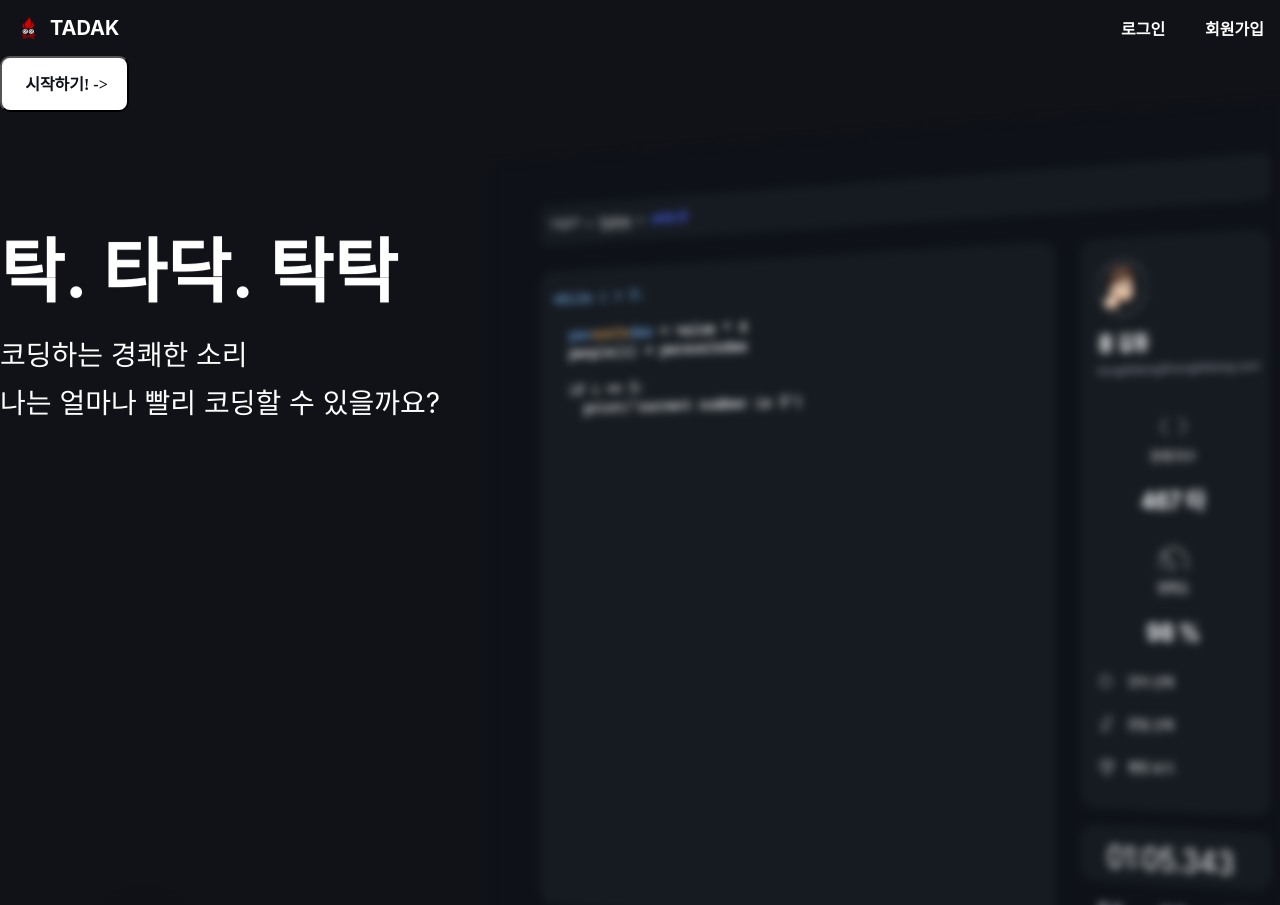
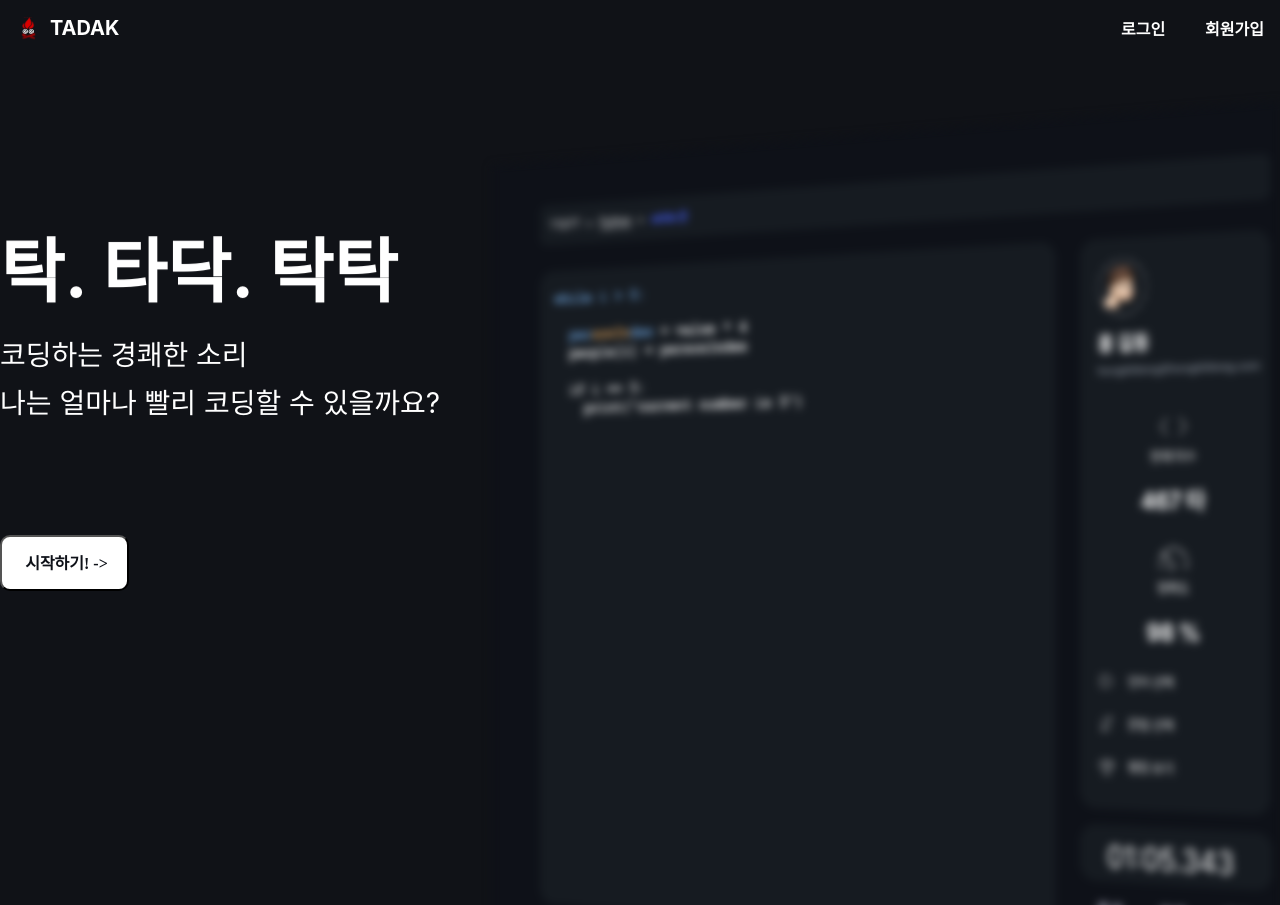
Before and after one commit to team-tadak/tadak-frontend, a React (Create React App) app: page / in a window 1280 px wide. Shown: the top 905 px of the page. Built offline with nearby package versions, Linux system fonts and the light colour scheme; a web font is replaced by a local one.

Commit message:
fix: 메인페이지에서 테스트용 ImgButton 제거 및 Button 컴포넌트 위치 조정

```diff
--- a/src/pages/Main/index.js
+++ b/src/pages/Main/index.js
@@ -1,6 +1,5 @@
 /** @jsxImportSource @emotion/react */
 import Button from "components/common/Button";
-import ImgButton from "components/common/ImgButton";
 import {
   MainPageContainer,
   MainPageContentSection,
@@ -11,14 +10,11 @@ import {
 } from "pages/Main/styles";
 import React from "react";
 import { defaultFadeInUpVariants, staggerOne } from "styles/motions";
+import { css } from "@emotion/react";
 
 function Main() {
   return (
     <>
-    <Button onClick={console.log('Hi')}>시작하기!  -{'>'}</Button>
-
-    <ImgButton title="Python" explanation="입문자들을 위한 쉬운 언어 파이썬. 코딩 초심자도 쉽게 시도 가능!"> </ImgButton>
-
       <MainPageContainer>
         <MainPageContentSection
           variants={staggerOne}
@@ -28,7 +24,17 @@ function Main() {
         >
           <Title variants={defaultFadeInUpVariants}>탁. 타닥. 탁탁</Title>
           <SubTitle variants={defaultFadeInUpVariants}>코딩하는 경쾌한 소리</SubTitle>
-        <SubTitle variants={defaultFadeInUpVariants}>나는 얼마나 빨리 코딩할 수 있을까요?</SubTitle>
+          <SubTitle variants={defaultFadeInUpVariants}>
+            나는 얼마나 빨리 코딩할 수 있을까요?
+          </SubTitle>
+          <Button
+            css={css`
+              margin-top: 114px;
+            `}
+            onClick={console.log("Hi")}
+          >
+            시작하기! -{">"}
+          </Button>
         </MainPageContentSection>
 
         <MainPageImageSection
```
Lines whose indentation alone changed are shown as unchanged.
